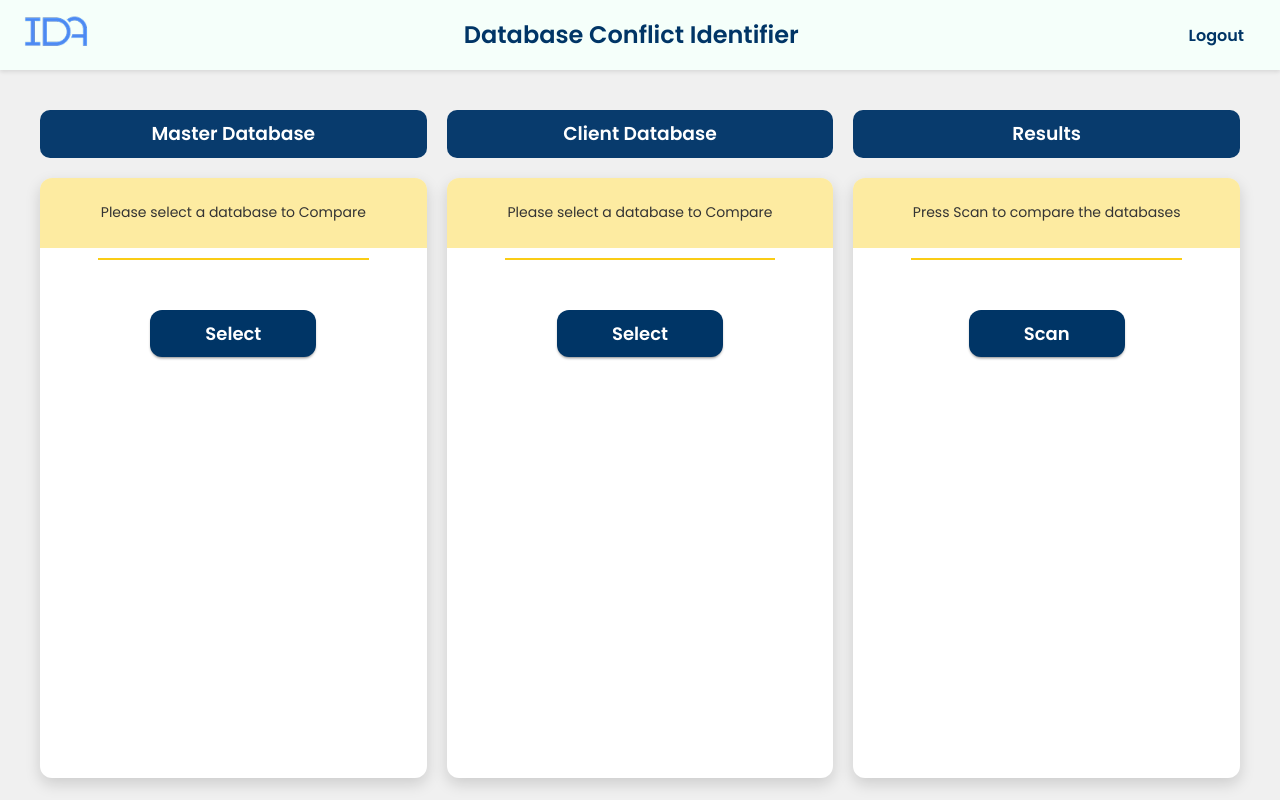
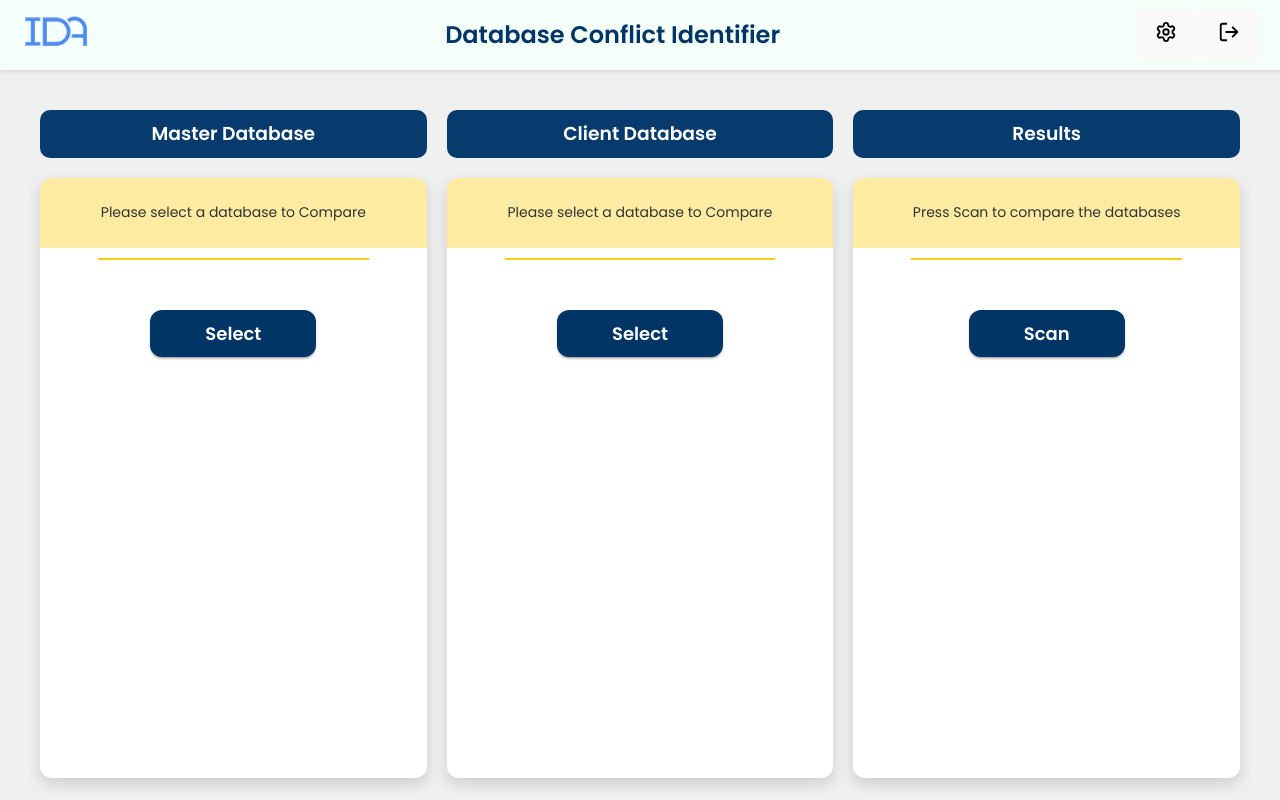
Before and after one commit to DaphneMnlnsn/DCI, a React (Vite) app in the folder dci-frontend/: page /main in a window 1280 px wide. Built offline with nearby package versions, Linux system fonts and the light colour scheme.

Commit message:
Add setting and logout button

```diff
--- a/dci-frontend/src/assets/header.jsx
+++ b/dci-frontend/src/assets/header.jsx
@@ -1,14 +1,19 @@
 import React from "react";
 import "./header.css";
-import logo from '../assets/IDA-Logo.png';
-import { useNavigate } from 'react-router-dom';
+import logo from "../assets/IDA-Logo.png";
+import { useNavigate } from "react-router-dom";
+import { LogOut, Settings } from "lucide-react";
 
 const Header = () => {
   const navigate = useNavigate();
 
-  const handleLogout = async (e) => {
-    navigate('/');
-  }
+  const handleLogout = () => {
+    navigate("/");
+  };
+
+  const handleSettings = () => {
+    navigate("/settings");
+  };
 
   return (
     <header className="app-header">
@@ -21,9 +26,15 @@ const Header = () => {
       </div>
 
       <div className="header-right">
-        <button className="logout-button" onClick={handleLogout}>Logout</button>
+        <button className="icon-button" onClick={handleSettings}>
+          <Settings size={22} />
+        </button>
+
+        <button className="icon-button" onClick={handleLogout}>
+          <LogOut size={22} />
+        </button>
+
       </div>
-
     </header>
   );
 };
```
